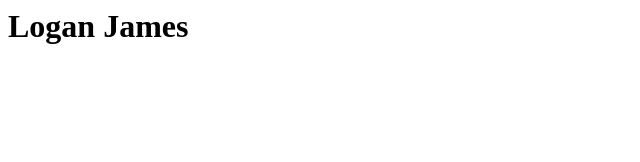
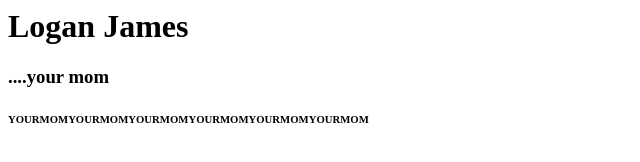
Before and after one commit to loganjames/loganjames.github.io, a plain HTML site: page index.html in a window 1280 px wide. Shown: the whole page, without its empty margins (0-640 px from the left). Drawn offline with Linux system fonts and the light colour scheme.

Commit message:
Update index.html

```diff
--- a/index.html
+++ b/index.html
@@ -3,5 +3,7 @@
 </head>
 <body>
 <h1>Logan James</h1>
+<h3>....your mom</h3>
+<h6>YOURMOMYOURMOMYOURMOMYOURMOMYOURMOMYOURMOM</h6>
 </body>
 </html>
```
